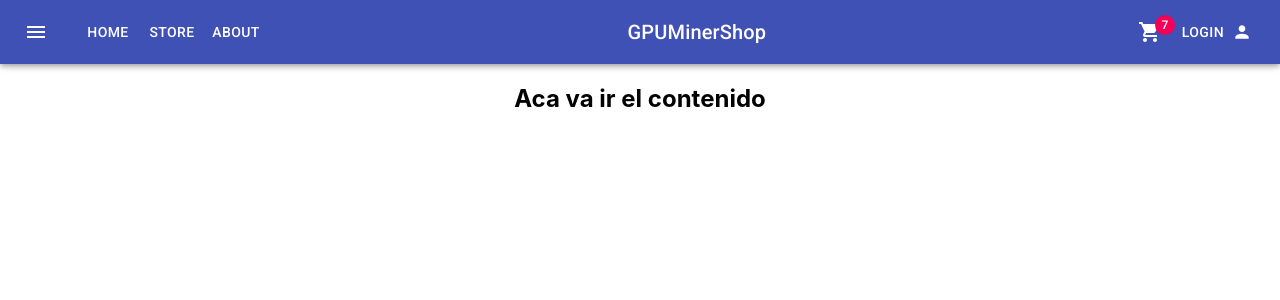
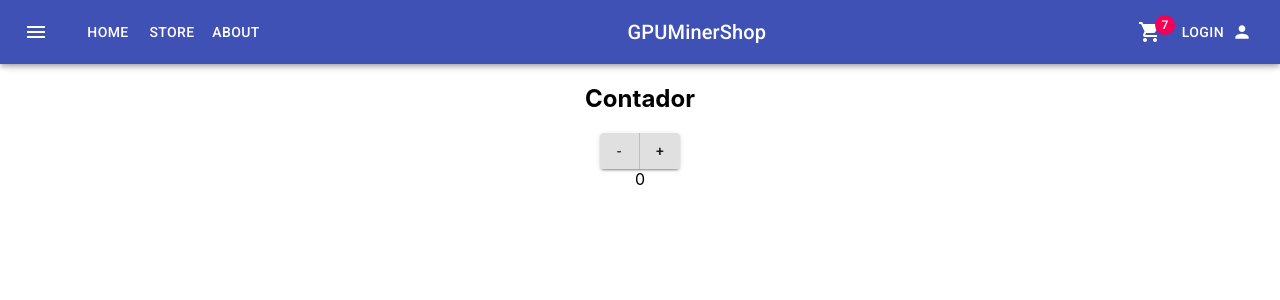
Before and after one commit to Emmanuel3240/GPUMinerShop, a React (Create React App) app: page / in a window 1280 px wide. Shown: the top 300 px of the page. Built offline with nearby package versions, Linux system fonts and the light colour scheme.

Commit message:
contador OK

```diff
--- /dev/null
+++ b/src/components/ItemCount.jsx
@@ -0,0 +1,22 @@
+import React, { useState } from 'react'
+import Button from '@material-ui/core/Button'
+import ButtonGroup from '@material-ui/core/ButtonGroup'
+
+function ItemCount () {
+  const [contador, setContador] = useState(0)
+  const sumar = () => setContador(contador + 1)
+  const restar = () => setContador(contador - 1)
+
+  return (
+    <div align="center">
+      <h2>Contador</h2>
+      <ButtonGroup variant="contained" color="default">
+        <Button onClick={restar}>-</Button>
+        <Button onClick={sumar}>+</Button>
+      </ButtonGroup>
+      <div>{contador}</div>
+    </div>
+  )
+}
+
+export default ItemCount
--- a/src/components/ItemListContainer.jsx
+++ b/src/components/ItemListContainer.jsx
@@ -1,7 +1,10 @@
 import React from 'react'
+import ItemCount from './ItemCount'
 
 const ItemListContainer = () => {
-  return <h2 align="center">Aca va ir el contenido</h2>
+  return <div>
+    <ItemCount/>
+    </div>
 }
 
 export default ItemListContainer
```
